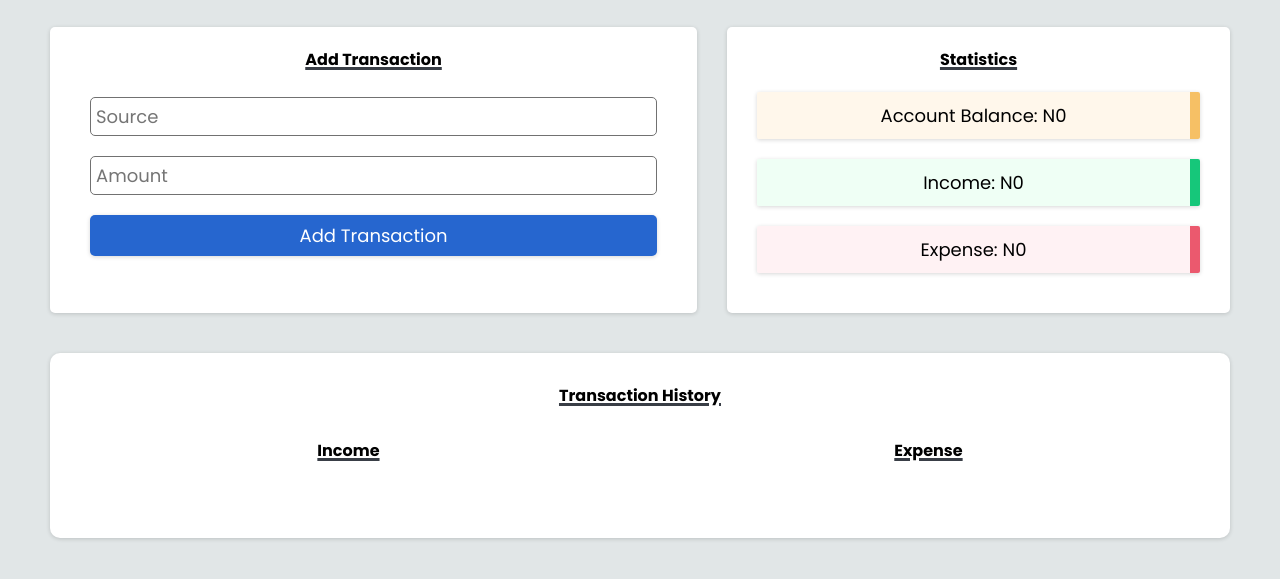
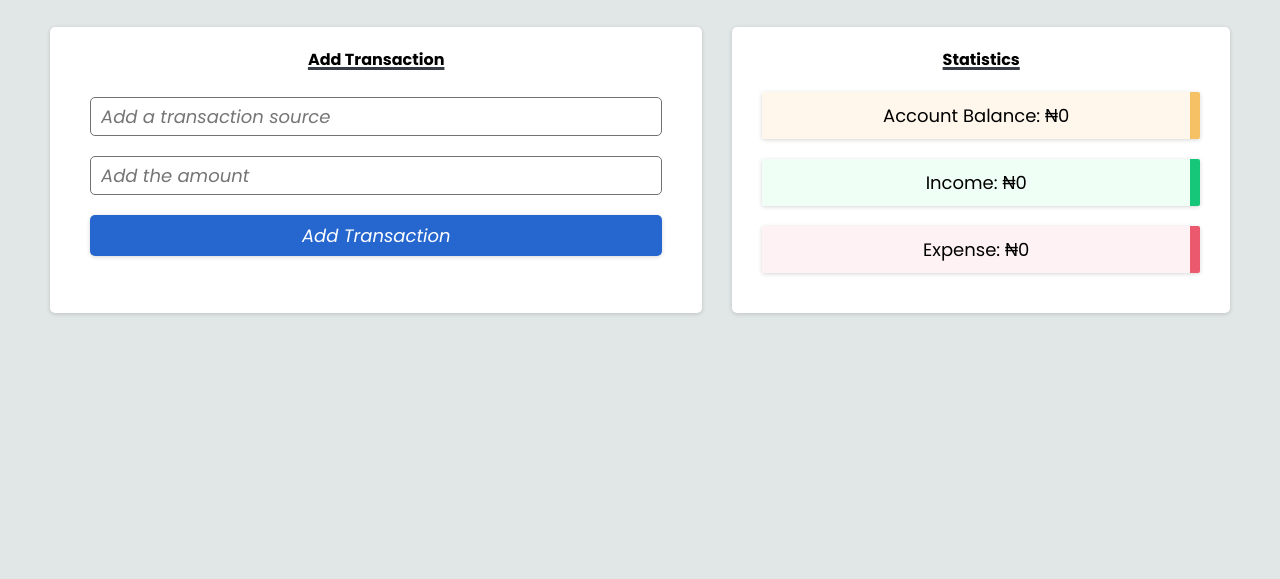
Before and after one commit to udonte/js-BudgetTracker, a plain HTML site: page index.html in a window 1280 px wide. Shown: the part 153-732 px from the top of the page. Drawn offline with nearby package versions, Linux system fonts and the light colour scheme.

Commit message:
fixed empty transactions error

```diff
--- a/index.html
+++ b/index.html
@@ -25,13 +25,13 @@
                 <input
                   type="text"
                   name="source"
-                  placeholder="Source"
+                  placeholder="Add a transaction source"
                   autocomplete="off"
                 />
                 <input
                   type="number"
                   name="amount"
-                  placeholder="Amount"
+                  placeholder="Add the amount"
                   autocomplete="off"
                 />
                 <input type="submit" value="Add Transaction" />
@@ -40,10 +40,10 @@
             <div class="stats">
               <h3>Statistics</h3>
               <p class="balance">
-                Account Balance: N<span id="balance"></span>
+                Account Balance: ₦<span id="balance"></span>
               </p>
-              <p class="income">Income: N<span id="income"></span></p>
-              <p class="expense">Expense: N<span id="expense"></span></p>
+              <p class="income">Income: ₦<span id="income"></span></p>
+              <p class="expense">Expense: ₦<span id="expense"></span></p>
             </div>
           </section>
 
--- a/index.js
+++ b/index.js
@@ -4,11 +4,18 @@ const expenseList = document.querySelector("ul.expense-list");
 const balance = document.getElementById("balance");
 const income = document.getElementById("income");
 const expense = document.getElementById("expense");
+const transactionHistory = document.querySelector(".transaction-history");
 
 let transactions =
   localStorage.getItem("transactions") != null
     ? JSON.parse(localStorage.getItem("transactions"))
     : [];
+
+if (transactions.length === 0) {
+  transactionHistory.classList.add("hide");
+} else {
+  transactionHistory.classList.remove("hide");
+}
 
 // update statistics
 function updateStatistics() {
@@ -39,7 +46,7 @@ function generateTemplate(id, source, amount, time) {
             <span>${source}</span>
             <span id="time">${time}</span>
           </p>
-          $<span>${Math.abs(amount)}</span>
+          ₦<span>${Math.abs(amount)}</span>
           <i class="bi bi-trash delete"></i>
         </li>`;
 }
@@ -70,7 +77,10 @@ function addTransaction(source, amount) {
 // form details
 form.addEventListener("submit", (e) => {
   e.preventDefault();
-  addTransaction(form.source.value, Number(form.amount.value));
+  if (form.source.value.trim() === "" || form.amount.value.trim() === "") {
+    alert("Please enter proper values!");
+  }
+  addTransaction(form.source.value.trim(), Number(form.amount.value.trim()));
   updateStatistics();
   form.reset();
 });
--- a/style.css
+++ b/style.css
@@ -78,11 +78,12 @@ h3 {
 
 .actions .add input {
   font-size: 18px;
-  padding: 5px;
+  padding: 5px 10px;
   margin: 10px;
   border: 1px solid #717171;
   border-radius: 5px;
   outline: none;
+  font-style: italic;
 }
 
 .actions .add input[type="submit"] {
@@ -199,3 +200,7 @@ h3 {
 .records i.delete:hover {
   color: #b42b51;
 }
+
+.hide {
+  display: none;
+}
```
